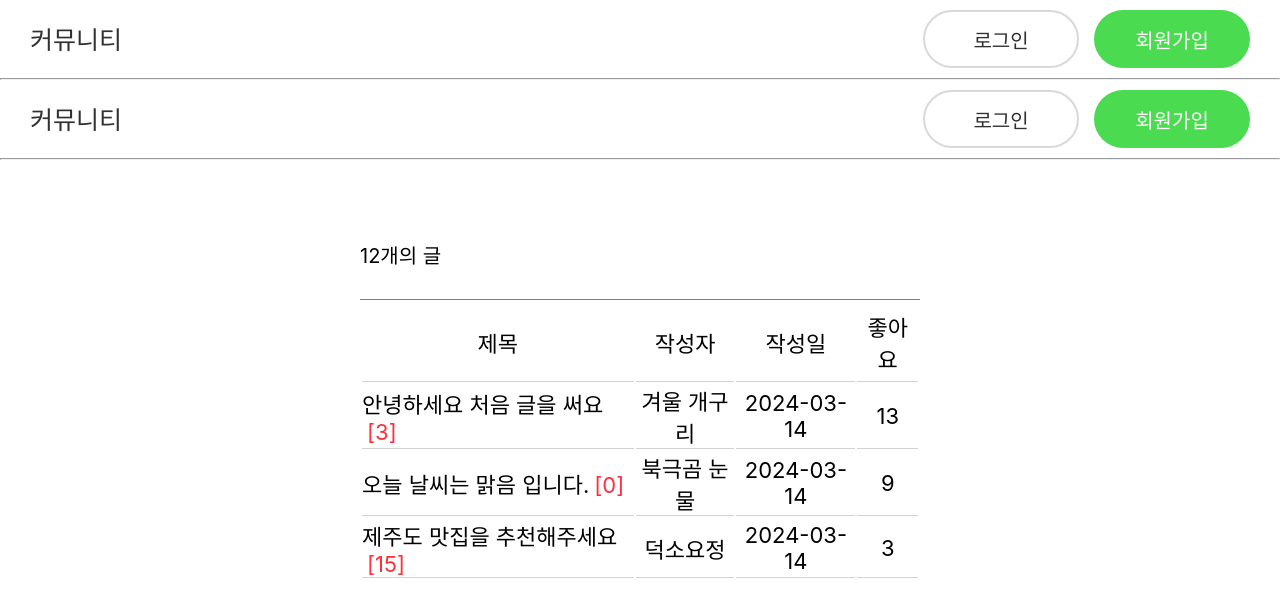
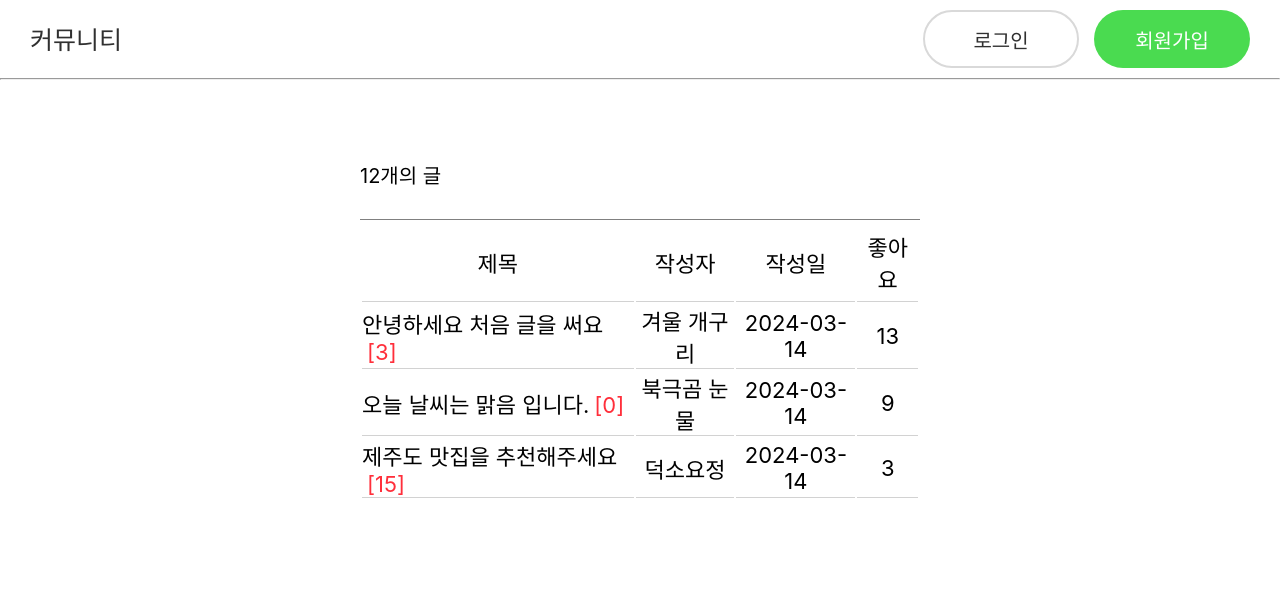
Before and after one commit to subin5874/CRUD-Web-board-project, a React (Create React App) app in the folder client/: page / in a window 1280 px wide. Shown: the top 614 px of the page. Built offline with nearby package versions, Linux system fonts and the light colour scheme.

Commit message:
[Feat] Header Component 생성

```diff
--- a/client/src/pages/Header.js
+++ b/client/src/pages/Header.js
@@ -2,21 +2,40 @@ import React from 'react';
 import styles from './Header.module.css';
 import { Link } from 'react-router-dom';
 
-function Header() {
+function Header({ isLogin }) {
+  const onLogout = () => {
+    // sessionStorage 에 user_id 로 저장되어있는 아이템을 삭제한다.
+    sessionStorage.removeItem('user_id');
+    // App 으로 이동(새로고침)
+    document.location.href = '/';
+  };
   return (
     <div>
       <header className={styles.header}>
         <Link to="/" className={styles.home_logo}>
           커뮤니티
         </Link>
+        {isLogin ? (
           <div className={styles.member_button}>
-          <button type="button" className={styles.login}>
+            <button type="button" className={styles.green_btn}>
+              <Link to="/mypage">내 정보</Link>
+            </button>
+            <button type="button" className={styles.white_btn}>
+              <Link to="#" onClick={onLogout}>
+                로그아웃
+              </Link>
+            </button>
+          </div>
+        ) : (
+          <div className={styles.member_button}>
+            <button type="button" className={styles.white_btn}>
               <Link to="/login">로그인</Link>
             </button>
-          <button type="button" className={styles.registration}>
+            <button type="button" className={styles.green_btn}>
               <Link to="/registration">회원가입</Link>
             </button>
           </div>
+        )}
       </header>
       <hr />
     </div>
--- a/client/src/pages/Header.module.css
+++ b/client/src/pages/Header.module.css
@@ -15,7 +15,7 @@
   margin-left: auto;
 }
 
-.login {
+.white_btn {
   background-color: #fff;
   border-radius: 30px;
   width: 156px;
@@ -24,14 +24,15 @@
   font-size: 20px;
   border-color: #d9d9d9;
   border-style: solid;
+  margin-left: 15px;
 }
 
-.login > a {
+.white_btn > a {
   color: #303030;
   text-decoration: none;
 }
 
-.registration {
+.green_btn {
   background-color: #4adb50;
   border-style: none;
   border-radius: 30px;
@@ -42,7 +43,7 @@
   margin-left: 15px;
 }
 
-.registration > a {
+.green_btn > a {
   color: #fff;
   text-decoration: none;
 }
--- a/client/src/pages/Home.js
+++ b/client/src/pages/Home.js
@@ -28,36 +28,10 @@ function Home({ isLogin }) {
     },
   ]);
 
-  const onLogout = () => {
-    // sessionStorage 에 user_id 로 저장되어있는 아이템을 삭제한다.
-    sessionStorage.removeItem('user_id');
-    // App 으로 이동(새로고침)
-    document.location.href = '/';
-  };
-
   return (
     <div className="main">
-      <Header />
-      <header className={styles.header}>
-        <Link to="/" className={styles.home_logo}>
-          커뮤니티
-        </Link>
-        <div className={styles.member_button}>
-          <button type="button" className={styles.login}>
-            <Link to="/login">로그인</Link>
-          </button>
-          <button type="button" className={styles.registration}>
-            <Link to="/registration">회원가입</Link>
-          </button>
-        </div>
-      </header>
-      <hr />
+      <Header isLogin={isLogin} />
       <section className={styles.container}>
-        {isLogin ? (
-          <button type="button" onClick={onLogout}>
-            logout
-          </button>
-        ) : null}
         <div className={styles.table_container}>
           <span>12개의 글</span>
           <table>
```
Lines whose indentation alone changed are shown as unchanged.
